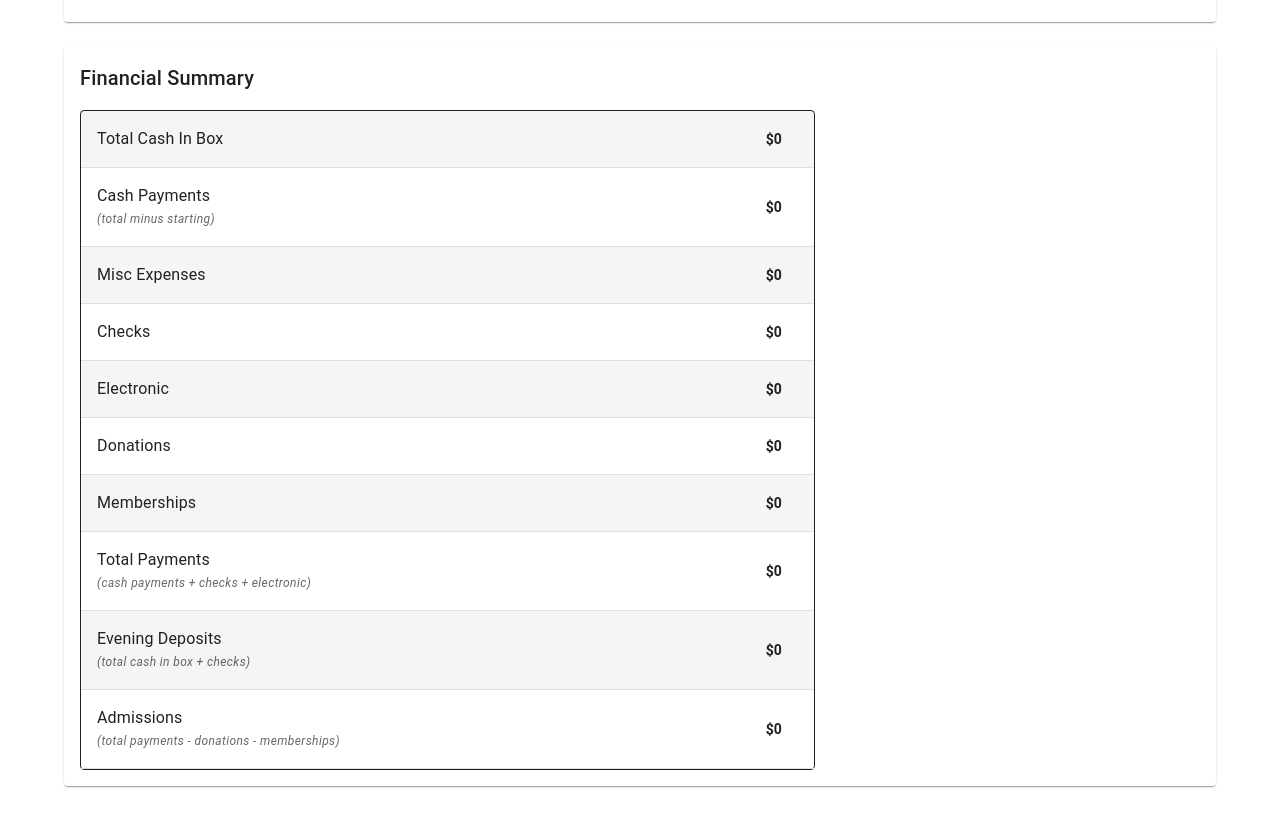
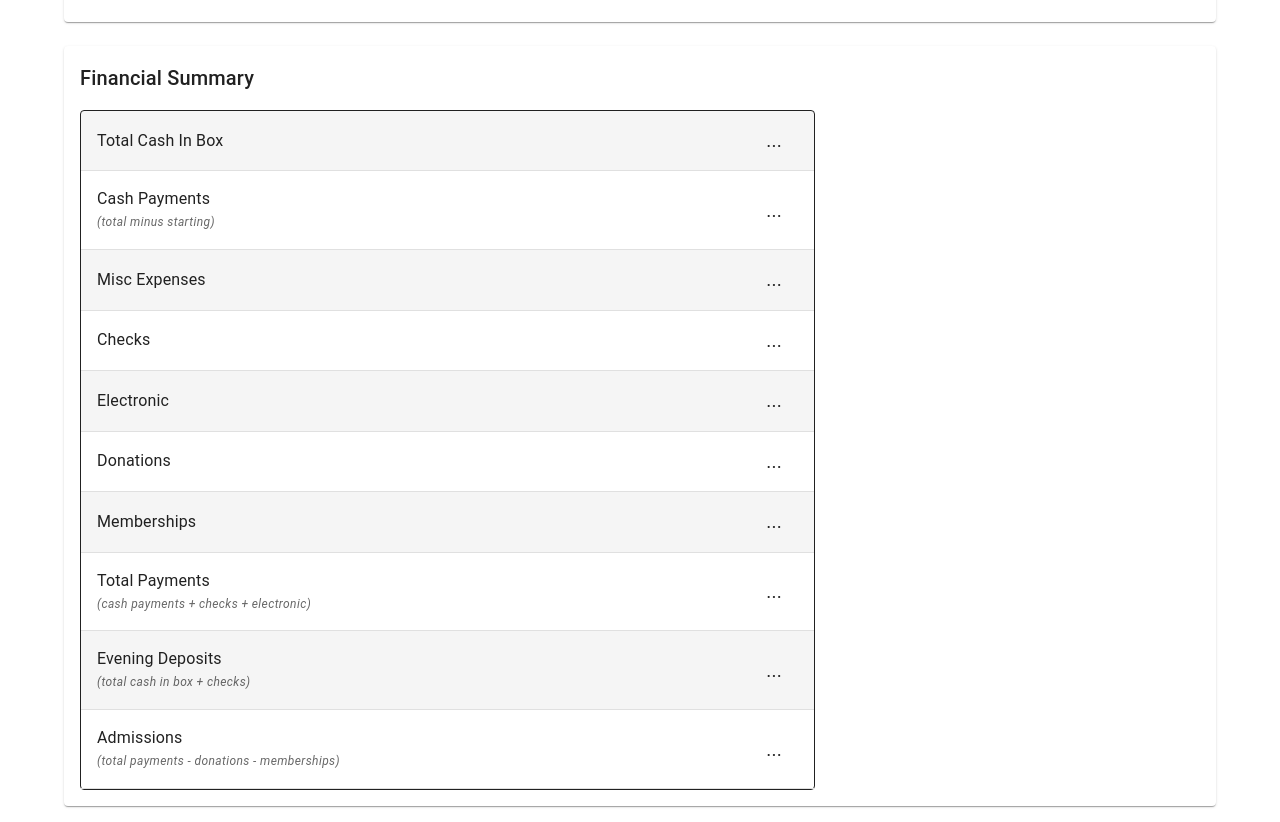
Before and after one commit to ashgoren/contra-worksheet, a React (Vite) app: page / in a window 1280 px wide. Shown: the part 1769-2591 px from the top of the page. Built offline with nearby package versions, Linux system fonts and the light colour scheme.

Commit message:
add CashContext

```diff
--- a/src/App.tsx
+++ b/src/App.tsx
@@ -2,6 +2,7 @@ import { useForm, FormProvider } from 'react-hook-form';
 import { Container } from '@mui/material';
 import { Layout } from 'components/Layout';
 import { EventInfoSection, CashBreakdownSection, OtherPaymentMethodsSection, DonationMembershipSection, CashProcessingSection, FinancialSummary } from 'components/sections';
+import { CashProvider } from 'providers/CashProvider';
 import type { WorksheetFormData } from 'types/worksheet';
 
 function App() {
@@ -46,6 +47,7 @@ function App() {
     <Container maxWidth='lg' sx={{ mt: 4 }}>
       <Layout>
         <FormProvider {...methods}>
+          <CashProvider>
             <form onSubmit={methods.handleSubmit(onSubmit)}>
               <EventInfoSection />
               <CashBreakdownSection />
@@ -54,6 +56,7 @@ function App() {
               <CashProcessingSection />
               <FinancialSummary />
             </form>
+          </CashProvider>
         </FormProvider>
       </Layout>
     </Container>
--- a/src/components/inputs.tsx
+++ b/src/components/inputs.tsx
@@ -65,6 +65,7 @@ export const RHFAdornedField = <TFieldValues extends FieldValues>({ name, label,
         name={name}
         label={label}
         type='number'
+        slotProps={{ htmlInput: { min: 0 } }}
         sx={{ '& .MuiOutlinedInput-root': { borderTopLeftRadius: 0, borderBottomLeftRadius: 0 } }}
         {...rest}
       />
--- a/src/components/sections/CashBreakdownSection.tsx
+++ b/src/components/sections/CashBreakdownSection.tsx
@@ -1,28 +1,11 @@
 import { Grid, Paper, Typography, Box } from '@mui/material';
-import { useFormContext } from 'react-hook-form';
 import { SectionHeader, StandoutBox } from 'ui';
 import { RHFAdornedField } from 'inputs';
-import type { WorksheetFormData } from 'src/types/worksheet';
+import { useCashContext } from 'hooks/useCashContext';
 
 export const CashBreakdownSection = () => {
-  const { watch } =  useFormContext<WorksheetFormData>();
-  const [ones, fives, tens, twenties, fifties, hundreds, coins] = watch([
-    'ones', 'fives', 'tens', 'twenties', 'fifties', 'hundreds', 'coins'
-  ]);
-  // console.log('Current cash breakdown:', { ones, fives, tens, twenties, fifties, hundreds, coins });
-
-  const allValuesPresent = [ones, fives, tens, twenties, fifties, hundreds, coins].every(v => v !== null);
-  const totalCash = (
-    (coins || 0) +
-    (ones || 0) +
-    (fives || 0) * 5 +
-    (tens || 0) * 10 +
-    (twenties || 0) * 20 +
-    (fifties || 0) * 50 +
-    (hundreds || 0) * 100
-  ).toFixed(2);
-
-    return (
+  const { totalCashInBox } = useCashContext();
+  return (
     <Paper elevation={1} sx={{ p: 3, mb: 3 }}>
       <SectionHeader title='Cash Breakdown' />
       <Typography variant='body2' sx={{ mb: 2, fontStyle: 'italic' }}>
@@ -50,16 +33,14 @@ export const CashBreakdownSection = () => {
       </Grid>
       <Grid size={{ xs: 12, sm: 4 }}>
         <RHFAdornedField name='coins' label='Coins Total' adornment='$' fullWidth slotProps={{
-          htmlInput: {
-            step: '0.01'
-          }
+          htmlInput: { step: '0.01', min: 0 }
         }} />
       </Grid>
     </Grid>
     <Box sx={{ mt: 3 }}>
       <StandoutBox>
         <Typography variant='body1'>
-          Total cash in box: {allValuesPresent ? `$ ${totalCash}` : ''}
+          Total cash in box: {totalCashInBox ? `$${totalCashInBox.toFixed(2)}` : ''}
         </Typography>
       </StandoutBox>
     </Box>
--- a/src/components/sections/FinancialSummary.tsx
+++ b/src/components/sections/FinancialSummary.tsx
@@ -1,7 +1,10 @@
 import { Paper, Box, Typography, Table, TableBody, TableRow, TableCell } from '@mui/material';
 import { SectionHeader } from 'ui';
+import { useCashContext } from 'hooks/useCashContext';
 
 export const FinancialSummary = () => {
+  const { totalCashInBox } = useCashContext();
+
   return (
     <Paper sx={{ p: 2, mb: 2 }}>
       <SectionHeader title='Financial Summary' />
@@ -12,16 +15,16 @@ export const FinancialSummary = () => {
       }}>
         <Table>
           <TableBody sx={{ '& .MuiTableRow-root:nth-of-type(odd)': { backgroundColor: 'action.hover' } }}>
-            <SummaryTableRow label='Total Cash In Box' value='$0' />
-            <SummaryTableRow label='Cash Payments' value='$0' description='total minus starting' />
-            <SummaryTableRow label='Misc Expenses' value='$0' />
-            <SummaryTableRow label='Checks' value='$0' />
-            <SummaryTableRow label='Electronic' value='$0' />
-            <SummaryTableRow label='Donations' value='$0' />
-            <SummaryTableRow label='Memberships' value='$0' />
-            <SummaryTableRow label='Total Payments' value='$0' description='cash payments + checks + electronic' />
-            <SummaryTableRow label='Evening Deposits' value='$0' description='total cash in box + checks' />
-            <SummaryTableRow label='Admissions' value='$0' description='total payments - donations - memberships' />
+            <SummaryTableRow label='Total Cash In Box' value={totalCashInBox} />
+            <SummaryTableRow label='Cash Payments' value={null} description='total minus starting' />
+            <SummaryTableRow label='Misc Expenses' value={null} />
+            <SummaryTableRow label='Checks' value={null} />
+            <SummaryTableRow label='Electronic' value={null} />
+            <SummaryTableRow label='Donations' value={null} />
+            <SummaryTableRow label='Memberships' value={null} />
+            <SummaryTableRow label='Total Payments' value={null} description='cash payments + checks + electronic' />
+            <SummaryTableRow label='Evening Deposits' value={null} description='total cash in box + checks' />
+            <SummaryTableRow label='Admissions' value={null} description='total payments - donations - memberships' />
           </TableBody>
         </Table>
       </Box>
@@ -29,7 +32,7 @@ export const FinancialSummary = () => {
   )
 };
 
-const SummaryTableRow = ({ label, value, description }: { label: string; value: string; description?: string }) => (
+const SummaryTableRow = ({ label, value, description }: { label: string; value: number | null; description?: string }) => (
   <TableRow>
     <TableCell>
       <Box>
@@ -41,8 +44,8 @@ const SummaryTableRow = ({ label, value, description }: { label: string; value:
         )}
       </Box>
     </TableCell>
-    <TableCell align='right' sx={{ fontWeight: 'bold', pr: { xs: 2, sm: 4 } }}>
-      {value}
+    <TableCell align='right' sx={{ fontSize: '1.2rem', pr: { xs: 2, sm: 4 } }}>
+      {value ? (Number.isInteger(value) ? value : value.toFixed(2)) : '...'}
     </TableCell>
   </TableRow>
 );
--- /dev/null
+++ b/src/contexts/cash.ts
@@ -0,0 +1,7 @@
+import { createContext } from 'react';
+
+export type CashContextType = {
+  totalCashInBox: number | null;
+};
+
+export const CashContext = createContext<CashContextType | null>(null);
--- /dev/null
+++ b/src/hooks/useCashContext.ts
@@ -0,0 +1,8 @@
+import { useContext } from 'react';
+import { CashContext } from 'src/contexts/cash';
+
+export const useCashContext = () => {
+  const context = useContext(CashContext);
+  if (!context) throw new Error('useCashContext must be used within a CashProvider');
+  return context;
+};
--- /dev/null
+++ b/src/providers/CashProvider.tsx
@@ -0,0 +1,33 @@
+import { useFormContext } from 'react-hook-form';
+import type { WorksheetFormData } from 'src/types/worksheet';
+import { CashContext } from 'src/contexts/cash';
+import type { ReactNode } from 'react';
+
+const useCash = () => {
+  const { watch } = useFormContext<WorksheetFormData>();
+
+  const [ones, fives, tens, twenties, fifties, hundreds, coins] = watch([
+    'ones', 'fives', 'tens', 'twenties', 'fifties', 'hundreds', 'coins'
+  ]);
+
+  const allValuesEntered = [ones, fives, tens, twenties, fifties, hundreds, coins].every(v => v !== null);
+  const total =
+    (coins || 0) +
+    (ones || 0) +
+    (fives || 0) * 5 +
+    (tens || 0) * 10 +
+    (twenties || 0) * 20 +
+    (fifties || 0) * 50 +
+    (hundreds || 0) * 100;
+
+  return { totalCashInBox: allValuesEntered ? total : null };
+};
+
+export const CashProvider = ({ children }: { children: ReactNode }) => {
+  const cashData = useCash();
+  return (
+    <CashContext.Provider value={cashData}>
+      {children}
+    </CashContext.Provider>
+  );
+};
--- a/tsconfig.app.json
+++ b/tsconfig.app.json
@@ -33,6 +33,7 @@
       "utils/*": ["src/utils/*"],
       "services/*": ["src/services/*"],
       "contexts/*": ["src/contexts/*"],
+      "providers/*": ["src/providers/*"],
       "constants/*": ["src/constants/*"],
       "inputs": ["src/components/inputs.tsx"],
       "ui": ["src/components/ui.tsx"],
--- a/vite.config.ts
+++ b/vite.config.ts
@@ -25,6 +25,7 @@ export default defineConfig({
       utils: "/src/utils",
       services: "/src/services",
       contexts: "/src/contexts",
+      providers: "/src/providers",
       constants: "/src/constants",
       inputs: "/src/components/inputs",
       ui: "/src/components/ui",
```
Lines whose indentation alone changed are shown as unchanged.
